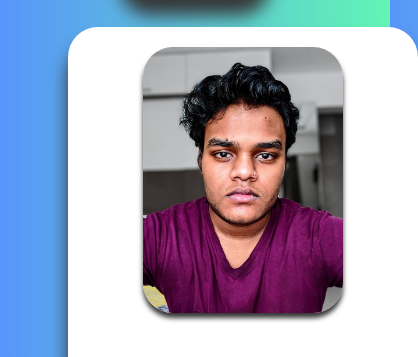
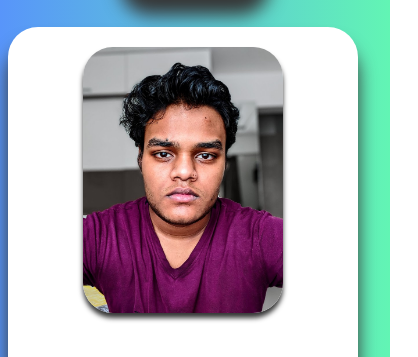
Before and after one commit to chaitanyap14/Basic_Web_Dev, a plain HTML site: page Responsive_Cards/index.html in a window 390 px wide. Shown: the part 102-459 px from the top of the page, 418 px wide, since content can reach past the window. Drawn offline with Linux system fonts and the light colour scheme.

Commit message:
Responsive Cards

```diff
--- a/Responsive_Cards/styles.css
+++ b/Responsive_Cards/styles.css
@@ -94,7 +94,7 @@ h1 {
 @media screen and (max-width: 1000px) {
     .row{
         display: block;
-        margin-left: 60px;
+        align-items: center;
     }
 
     .heading {
```
